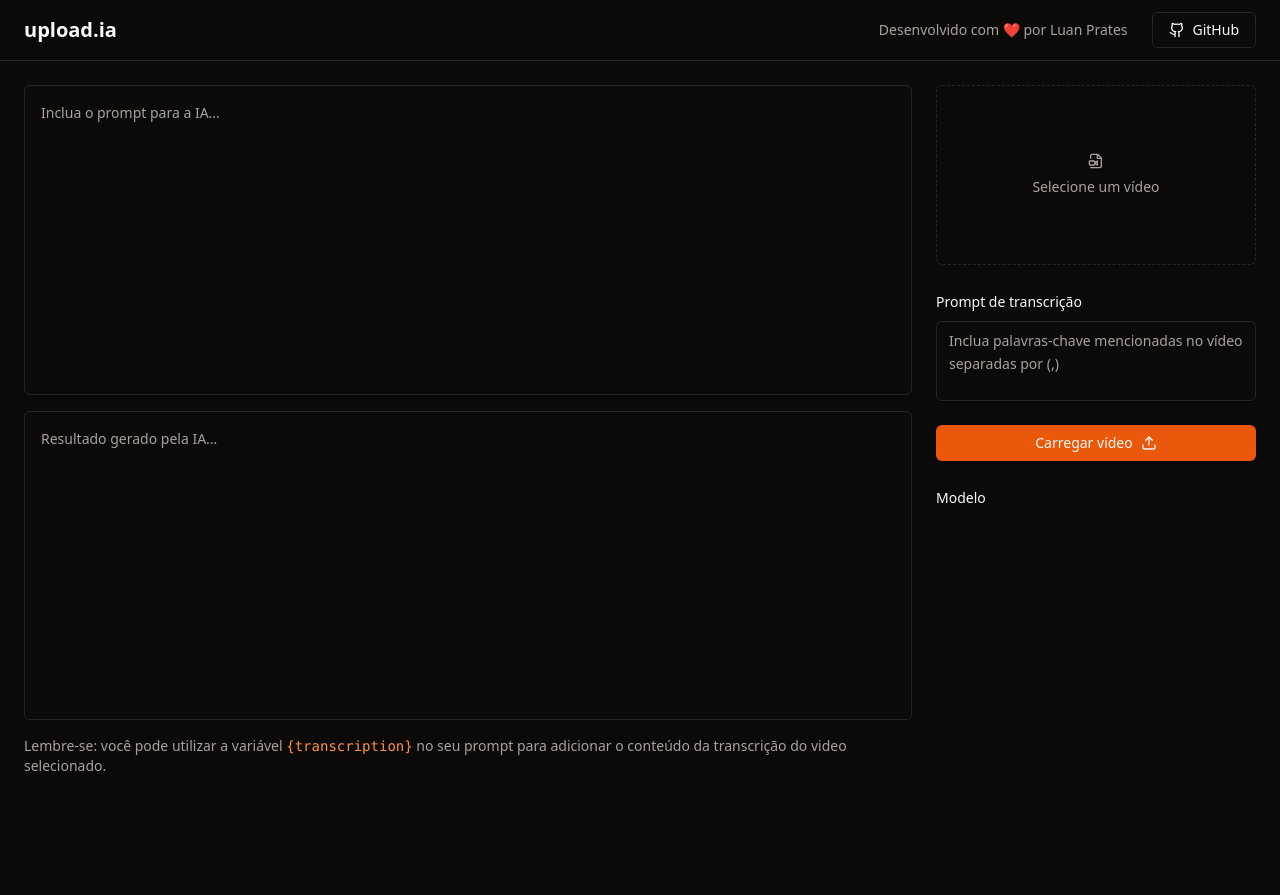
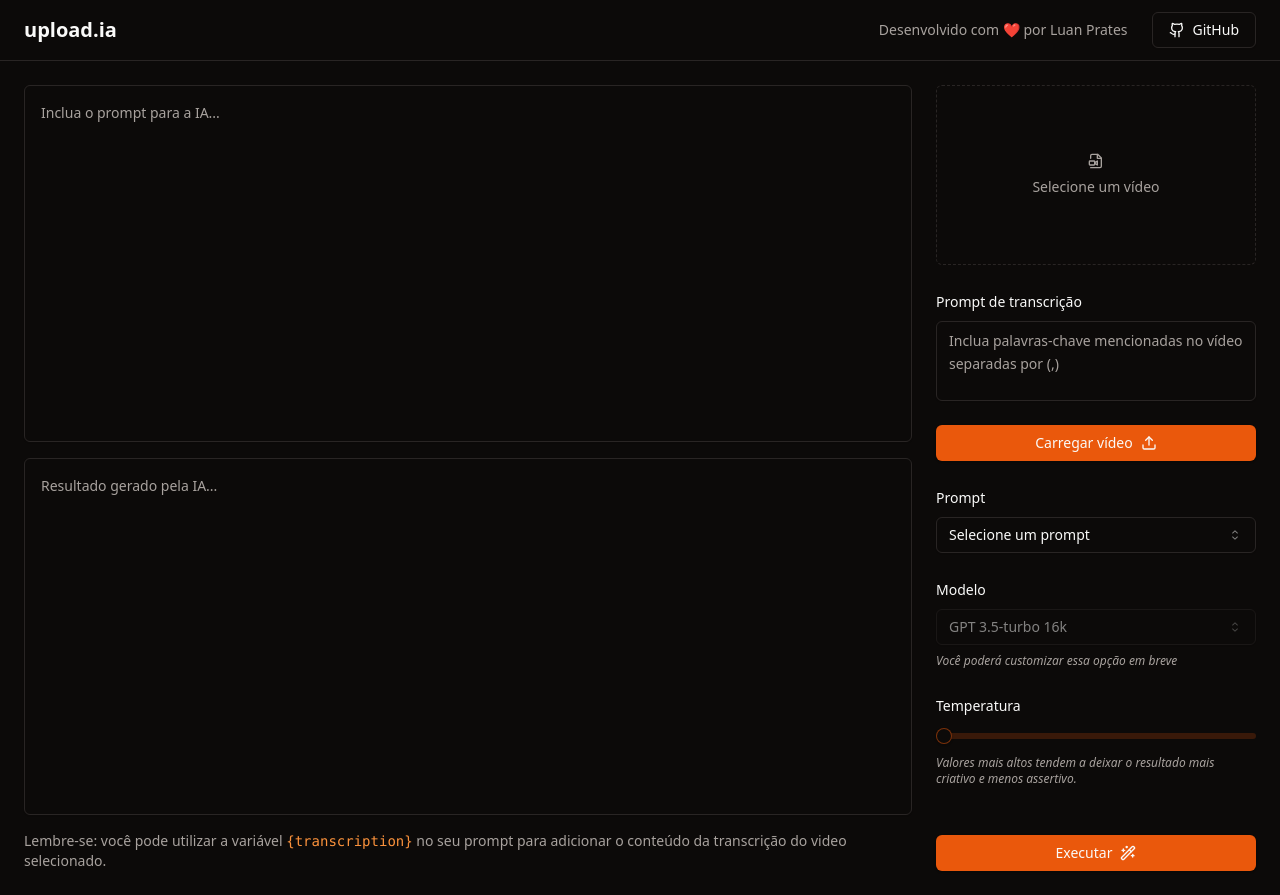
Before and after one commit to luan-prates/upload-ia, a React (Vite) app in the folder upload-ia-web/: page / in a window 1280 px wide. Before the commit the page ends 800 px from the top, so only its background shows below. Built offline with nearby package versions, Linux system fonts and the light colour scheme.

Commit message:
conclui ´frontend´

```diff
--- a/upload-ia-web/src/App.tsx
+++ b/upload-ia-web/src/App.tsx
@@ -1,8 +1,10 @@
-import { Github, FileVideo2, Upload } from 'lucide-react';
+import { Github, FileVideo2, Upload, Wand2 } from 'lucide-react';
 import { Button } from "./components/ui/button";
 import { Separator } from '@radix-ui/react-separator';
 import { Textarea } from './components/ui/textarea';
 import { Label } from './components/ui/label';
+import { Slider } from './components/ui/slider';
+import { Select, SelectContent, SelectItem, SelectTrigger, SelectValue } from './components/ui/select';
 
 export function App() {
   return (
@@ -69,8 +71,54 @@ export function App() {
 
           <form className='space-y-6'>
             <div className='space-y-2'>
+              <Label>Prompt</Label>
+              <Select>
+                <SelectTrigger>
+                  <SelectValue placeholder='Selecione um prompt'>
+
+                  </SelectValue>
+                </SelectTrigger>
+                <SelectContent>
+                  <SelectItem value='titulo'>Titulo do YouTube</SelectItem>
+                  <SelectItem value='descricao'>Descrição do YouTube</SelectItem>
+                </SelectContent>
+              </Select>
+
+            </div>
+            <div className='space-y-2'>
               <Label>Modelo</Label>
+              <Select disabled defaultValue='gpt3.5'>
+                <SelectTrigger>
+                  <SelectValue>
+
+                  </SelectValue>
+                </SelectTrigger>
+                <SelectContent>
+                  <SelectItem value='gpt3.5'>GPT 3.5-turbo 16k</SelectItem>
+                </SelectContent>
+              </Select>
+              <span className='block text-xs text-muted-foreground italic'>
+                Você poderá customizar essa opção em breve
+              </span>
             </div>
+            <div className='space-y-4'>
+              <Label>Temperatura</Label>
+
+              <Slider
+              min={0}
+              max={1}
+              step={0.1}
+              />
+
+              <span className='block text-xs text-muted-foreground italic'>
+                Valores mais altos tendem a deixar o resultado mais criativo e menos assertivo.
+              </span>
+            </div>
+            <Separator/>
+            <Button type='submit' className='w-full'>
+              Executar
+              <Wand2 className='w-4 h-4 ml-2'/>
+            </Button>
           </form>
         </aside>
       </main>
```
